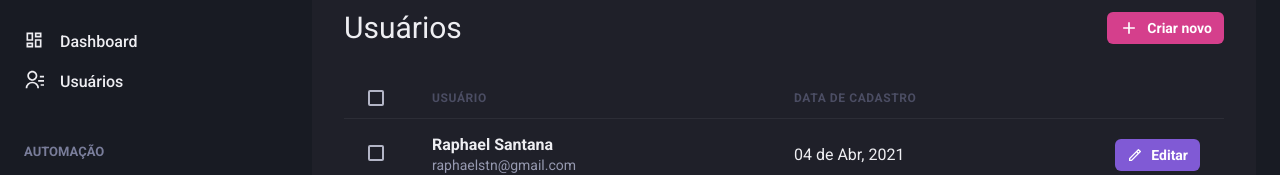
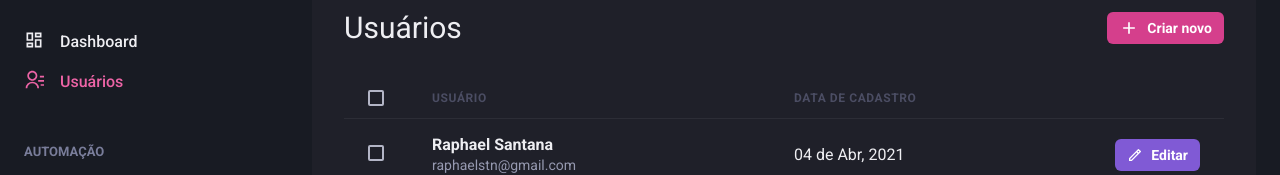
Before and after one commit to santanarscs/ignite-2021, a Next.js app in the folder next/dashgo/: page /users in a window 1280 px wide. Shown: the part 142-317 px from the top of the page. Built offline with nearby package versions, Linux system fonts and the light colour scheme.

Commit message:
set up active link

```diff
--- /dev/null
+++ b/next/dashgo/src/components/ActiveLink.tsx
@@ -0,0 +1,30 @@
+import { useRouter } from "next/router";
+import Link, { LinkProps } from "next/link";
+import { cloneElement, ReactElement } from "react";
+
+interface ActiveLinkProps extends LinkProps {
+  children: ReactElement
+  shouldMathExactHref?:boolean
+}
+
+export function ActiveLink({children, shouldMathExactHref = false, ...rest}: ActiveLinkProps) {
+  let isActive = false
+
+  const { asPath } = useRouter()
+
+  if(shouldMathExactHref && (asPath === rest.href || asPath === rest.as)) {
+    isActive = true
+  }
+  if(!shouldMathExactHref && (asPath.startsWith(String(rest.href)) || asPath.startsWith(String(rest.as)))) {
+    isActive = true
+  }
+
+
+  return (
+    <Link {...rest}>
+      {cloneElement(children, {
+        color: isActive ? 'pink.400':'gray.50'
+      })}
+    </Link>
+  )
+}
--- a/next/dashgo/src/components/Sidebar/NavLink.tsx
+++ b/next/dashgo/src/components/Sidebar/NavLink.tsx
@@ -1,6 +1,7 @@
 import { Icon, Link as ChakraLink, LinkProps as ChakraLinkProps, Text } from "@chakra-ui/react";
 import { ElementType } from "react";
 import Link from 'next/link'
+import { ActiveLink } from "../ActiveLink";
 interface NavLinkProps extends ChakraLinkProps {
   icon: ElementType;
   children: string
@@ -10,11 +11,11 @@
 
 export function NavLink({icon, children, href, ...rest}: NavLinkProps) {
   return (
-    <Link href={href} passHref>
+    <ActiveLink href={href} passHref>
       <ChakraLink display="flex" align="center" {...rest}>
         <Icon as={icon} fontSize="20" />
         <Text ml="4" fontWeight="medium">{children}</Text>
       </ChakraLink>
-    </Link>
+    </ActiveLink>
   )
 }
```
